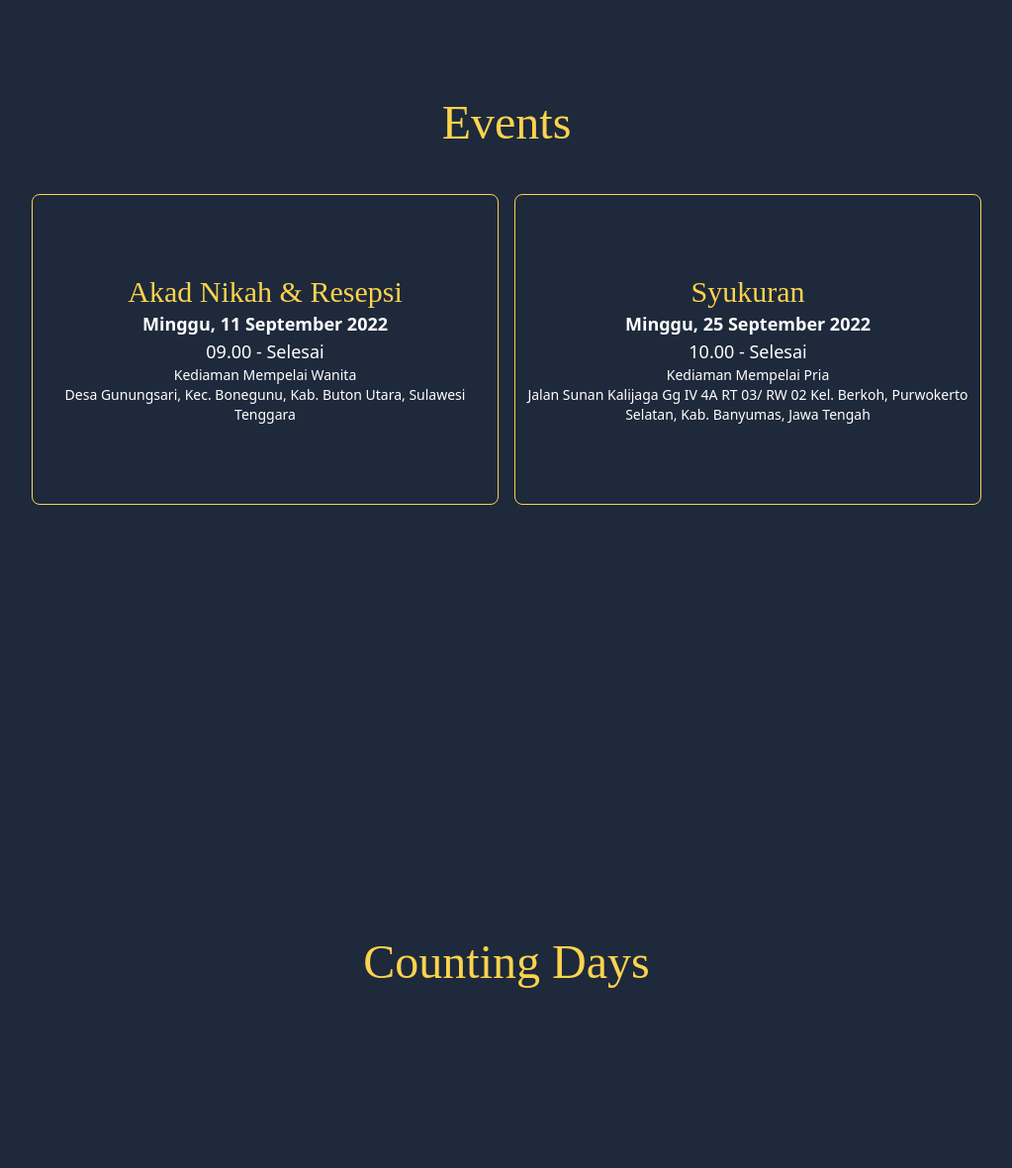
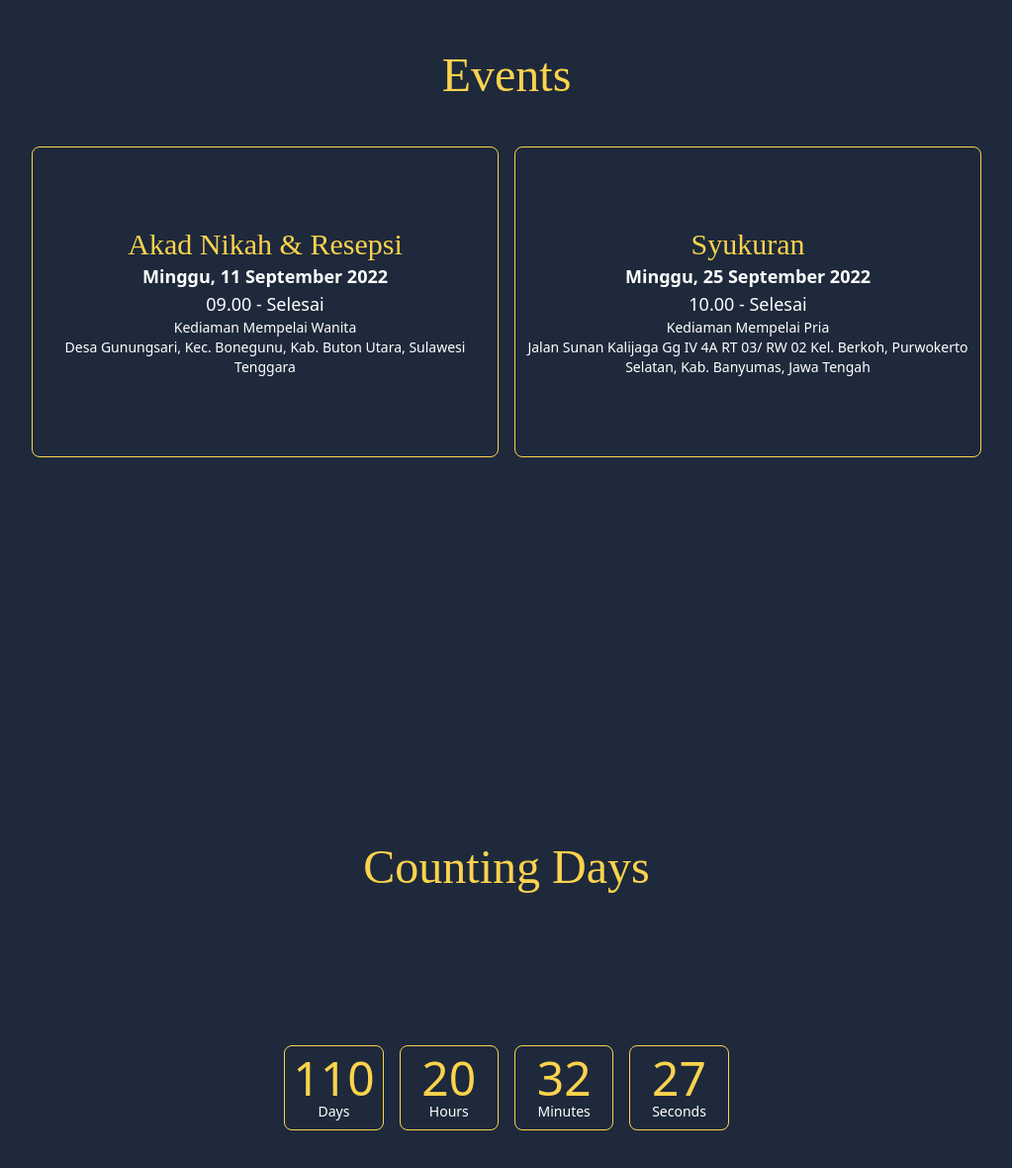
Before and after one commit to damarkrisnandi/menunggu-reda, a React (Create React App) app: page / in a window 1280 px wide. Shown: the part 1596-2776 px from the top of the page at 99% size, without its empty margins (128-1151 px from the left). Built offline with nearby package versions, Linux system fonts and the light colour scheme.

Commit message:
padding header per fragment & button reminder

```diff
--- a/src/components/Countdown.jsx
+++ b/src/components/Countdown.jsx
@@ -6,7 +6,7 @@
         return (
             <Fragment>
                 <div className="w-9/12 container mx-auto h-screen">
-                    <div className="text-center header-text text-amber-300 text-5xl mb-12 mt-12">Counting Days</div>
+                    <div className="text-center header-text text-amber-300 text-5xl pb-12 pt-12">Counting Days</div>
                     <CountDownItem
                         date="11-09-2022"
                         time="09:00"
--- a/src/components/Date.jsx
+++ b/src/components/Date.jsx
@@ -7,9 +7,9 @@
             <Fragment>
                 <div className='bg-slate-800'>
                     <div className="w-9/12 container mx-auto h-screen">
-                        <div className="text-center header-text text-amber-300 text-5xl mb-12 mt-12">Events</div>
+                        <div className="text-center header-text text-amber-300 text-5xl pb-12 pt-12">Events</div>
                         <div className="columns-1 md:columns-2">
-                            <div className='border-amber-300 rounded-lg border p-3'>
+                            <div className='border-amber-300 rounded-lg border p-3 mb-3'>
                                 <EventCard
                                     event="Akad Nikah &amp; Resepsi"
                                     date="Minggu, 11 September 2022"
--- a/src/components/Family.jsx
+++ b/src/components/Family.jsx
@@ -7,7 +7,7 @@
             <Fragment>
                 <div>
                     <div className="w-9/12 container mx-auto h-screen">
-                    <div className="text-center header-text text-amber-300 text-5xl mb-12 mt-12">Bride &amp; Groom</div>
+                    <div className="text-center header-text text-amber-300 text-5xl pb-12 pt-12">Bride &amp; Groom</div>
                         <div className="columns-1 md:columns-2">
                             <div className=''>
                                 <Card
--- a/src/components/parts/Card.jsx
+++ b/src/components/parts/Card.jsx
@@ -5,7 +5,7 @@
         <Fragment>
             <div className='
                     flex flex-col justify-center items-center
-                    h-96'>
+                    h-52'>
                 <div className="header-text text-2xl text-amber-300 text-center">{nama || 'Default Nama'}</div>
                 <div className="text-white text-sm text-center">{desc1}</div>
                 <div className="text-white font-semibold text-center">Bapak {father} &amp; Ibu {mother}</div>
--- a/src/components/parts/CountdownItem.jsx
+++ b/src/components/parts/CountdownItem.jsx
@@ -43,12 +43,14 @@
         return () => {}
     }, [count, isChange, props.date, props.time])
 
+
+    const calendar_url = "https://calendar.google.com/event?action=TEMPLATE&tmeid=Mjlqb2lvMnFic3FhbzJ1ZW04dDU3ajJldWogZGFtYXJrcmlzbmFuZGkxMjAyQG0&tmsrc=damarkrisnandi1202%40gmail.com";
     return (
         <Fragment>
             <div className='
                     flex flex-col justify-center items-center
                     h-96'>
-                        <div className="columns-4">
+                        <div className="columns-4 mb-10">
                             <div className="flex flex-col justify-start items-center border-amber-300 rounded-lg border p-2">
                                 <div className="text-amber-300 text-5xl">{time.days <= 9 ? '0' : '' }{time.days}</div>
                                 <p className="text-sm text-white">Days</p>
@@ -69,7 +71,18 @@
                                 <p className="text-sm text-white">Seconds</p>
                             </div>
                         </div>
-                {/* <p className="text-amber-300 text-3xl">Days {time.hours <= 9 ? '0' : '' }{time.hours}Hours {time.minutes <= 9 ? '0' : '' }{time.minutes}Minutes {time.seconds <= 9 ? '0' : '' }{time.seconds}Seconds</p> */}
+                        <a href={calendar_url} target="_blank" rel="noopener noreferrer">
+                            <button className="
+                                duration-600 relative transform transition-all ease-in-out
+                                bg-transparent
+                                hover:bg-amber-300 text-amber-300 font-semibold
+                                hover:text-slate-800 py-2 px-4 border border-amber-300
+                                hover:border-transparent rounded-lg"
+                            >
+                                Tambah Pengingat
+                            </button>
+                        </a>
+
             </div>
 
 
```
